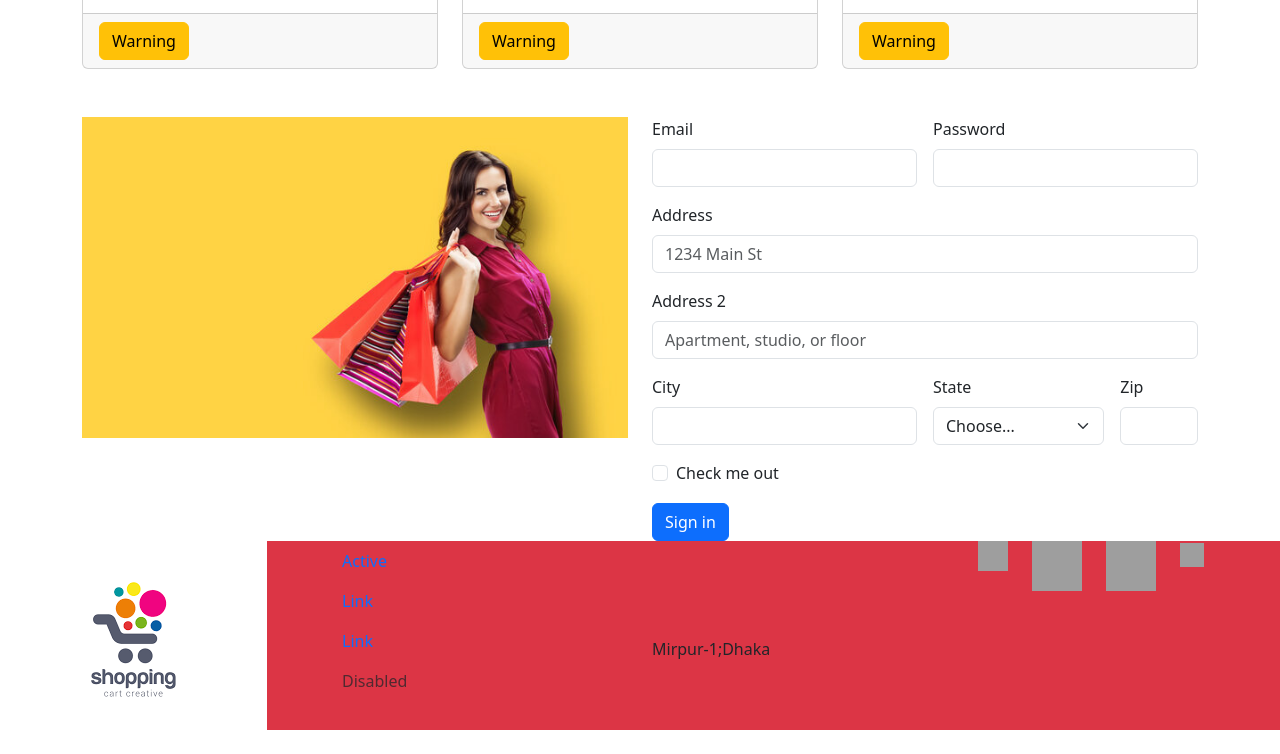
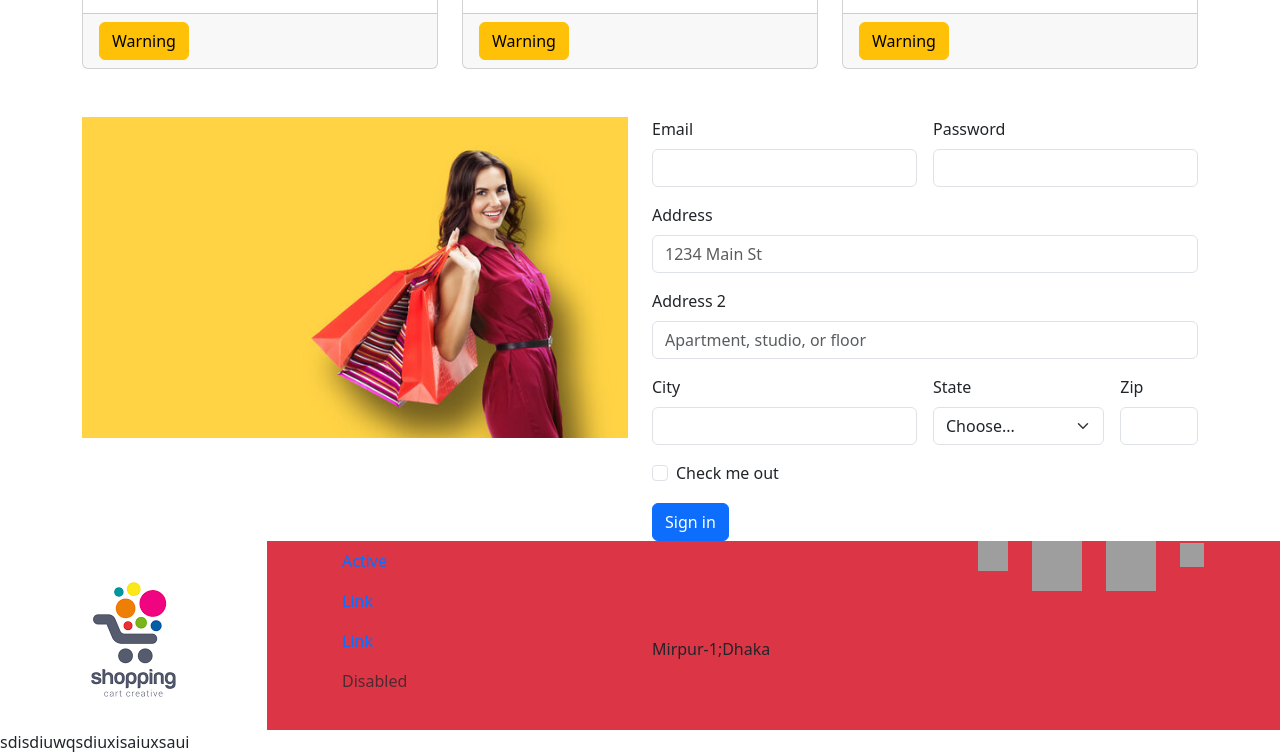
Before and after one commit to mst-aysha/ecom, a plain HTML site: page index.html in a window 1280 px wide. Shown: the part 1080-1834 px from the top of the page. Before the commit the page ends 1810 px from the top, so only its background shows below. Drawn offline with nearby package versions, Linux system fonts and the light colour scheme; grey boxes are pictures that could not be loaded.

Commit message:
footer vaire add kore disi

```diff
--- a/index.html
+++ b/index.html
@@ -259,6 +259,9 @@
 
 </section>
 
+<aysha>
+  sdisdiuwqsdiuxisaiuxsaui
+</aysha>
 
 </body>
 </html>
```
